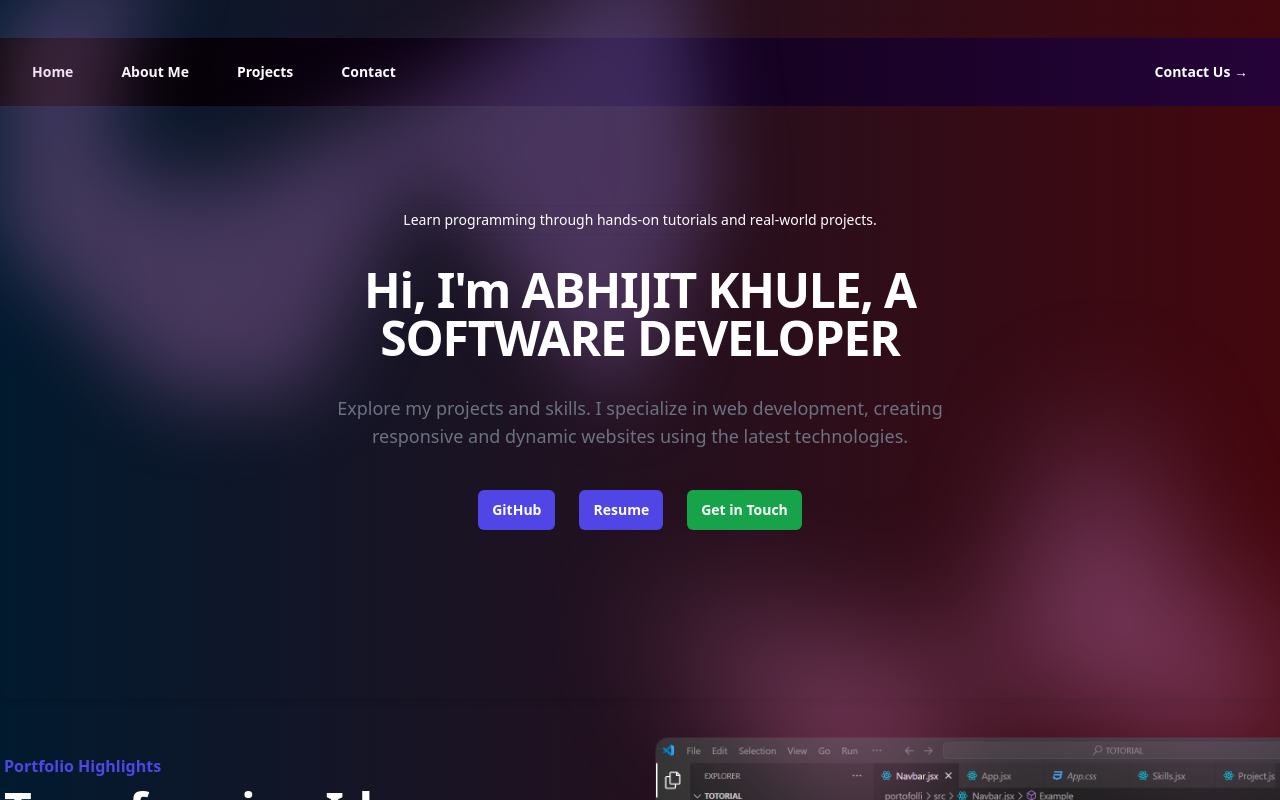
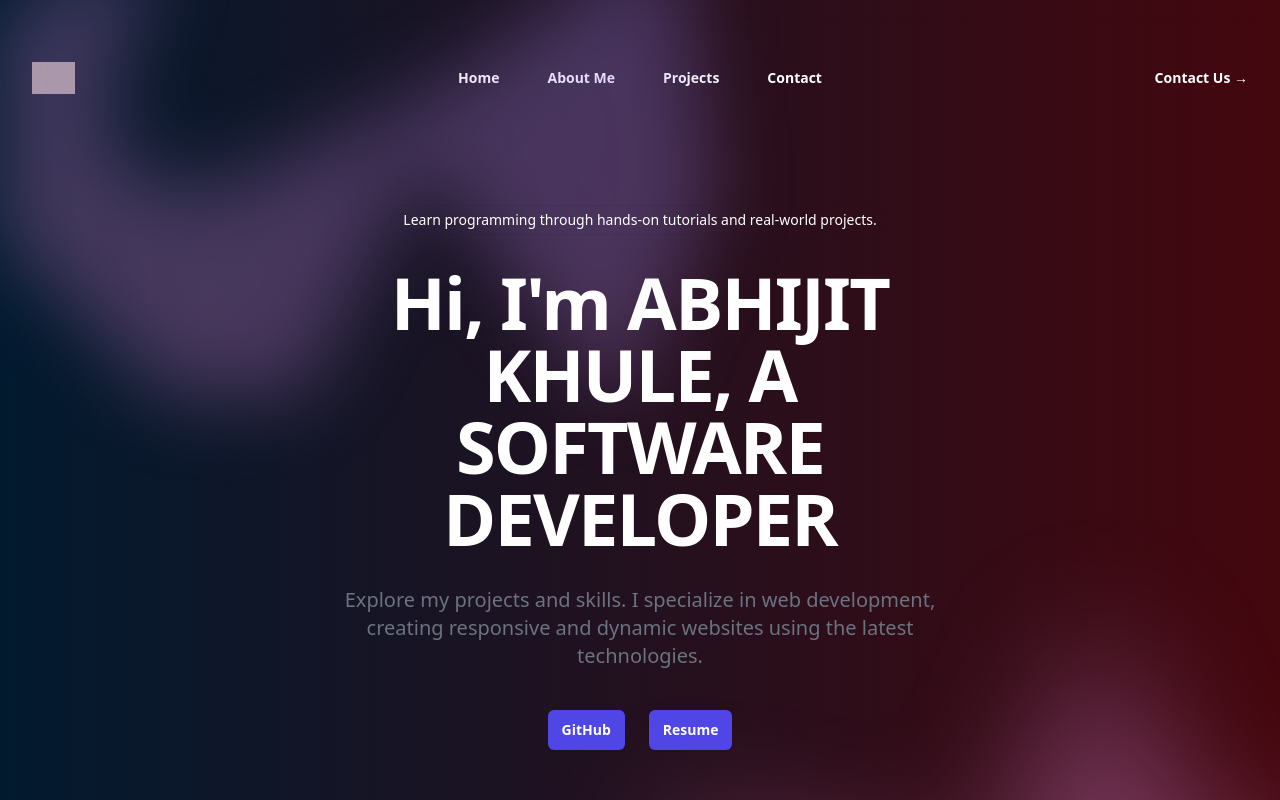
Before and after one commit to Abhi00kh/Portofollio, a React (Vite) app: page / in a window 1280 px wide. Shown: the top 800 px of the page. Built offline with nearby package versions, Linux system fonts and the light colour scheme; grey boxes are pictures that could not be loaded.

Commit message:
Update Navbar.jsx

```diff
--- a/src/Navbar.jsx
+++ b/src/Navbar.jsx
@@ -1,5 +1,6 @@
 import { useState, useEffect } from 'react';
 import { motion } from 'framer-motion';
+import seaimg from './assets/sea.jpg';
 
 const navigation = [
   { name: 'Home', href: '#home' },
@@ -32,11 +33,21 @@ export default function Example() {
       <header
         className={`${
           isScrolled
-            ? 'fixed top-0 z-50 bg-gradient-to-r from-[#000000] to-[#250339] shadow-lg'
-            : 'absolute bg-gradient-to-r from-[#000000] to-[#250339]'
+            ? 'fixed top-0 z-50 bg-gradient-to-r from-[#000000] to-[#250339] bg-opacity-90 shadow-lg'
+            : 'absolute bg-transparent'
         } inset-x-0 transition-all duration-300`}
       >
         <nav aria-label="Global" className="flex items-center justify-center p-4 lg:justify-between lg:p-6 lg:px-8">
+          <div className="flex lg:flex-1">
+            <a href="#" className="-m-1.5 p-1.5">
+              <span className="sr-only">Portofollio</span>
+              <img
+                alt="Logo"
+                src="https://tailwindui.com/plus/img/logos/mark.svg?color=indigo&shade=600"
+                className="h-8 w-auto"
+              />
+            </a>
+          </div>
           <div className="flex gap-x-4 lg:gap-x-12">
             {navigation.map((item) => (
               <a key={item.name} href={item.href} className="text-sm font-semibold text-white">
@@ -72,10 +83,10 @@ export default function Example() {
             </div>
           </div>
           <div className="text-center">
-            <h1 className="text-4xl font-semibold tracking-tight text-white sm:text-5xl">
+            <h1 className="text-5xl font-semibold tracking-tight text-white sm:text-7xl">
               Hi, I'm ABHIJIT KHULE, A SOFTWARE DEVELOPER
             </h1>
-            <p className="mt-8 text-base font-medium text-gray-500 sm:text-lg">
+            <p className="mt-8 text-lg font-medium text-gray-500 sm:text-xl">
               Explore my projects and skills. I specialize in web development, creating responsive and dynamic websites using the latest technologies.
             </p>
             <div className="mt-10 flex items-center justify-center gap-x-6">
@@ -91,12 +102,6 @@ export default function Example() {
                 className="rounded-md bg-indigo-600 px-3.5 py-2.5 text-sm font-semibold text-white shadow-sm hover:bg-gray-200 focus-visible:outline focus-visible:outline-2 focus-visible:outline-offset-2 focus-visible:outline-gray-900"
               >
                 Resume
-              </a>
-              <a
-                href="#contact"
-                className="rounded-md bg-green-600 px-3.5 py-2.5 text-sm font-semibold text-white shadow-sm hover:bg-green-500 focus-visible:outline focus-visible:outline-2 focus-visible:outline-offset-2 focus-visible:outline-green-600"
-              >
-                Get in Touch
               </a>
             </div>
           </div>
```
